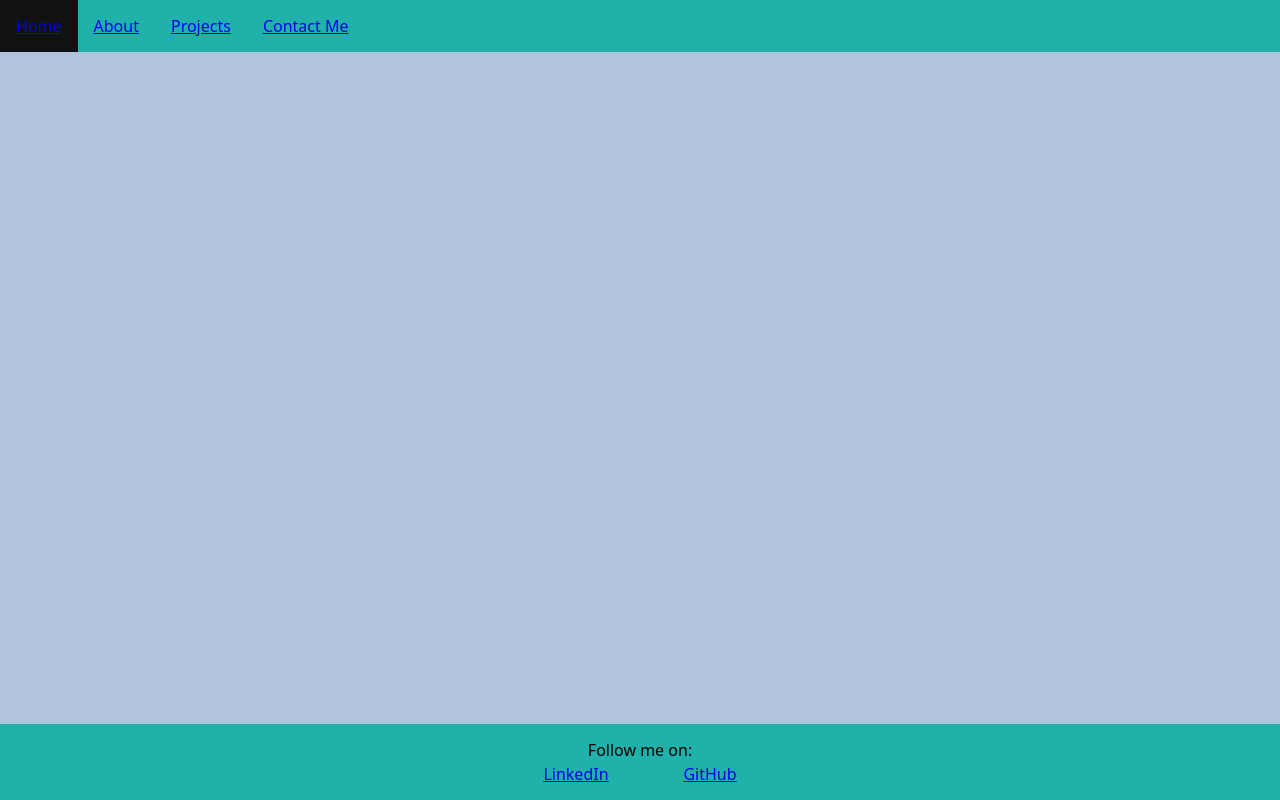
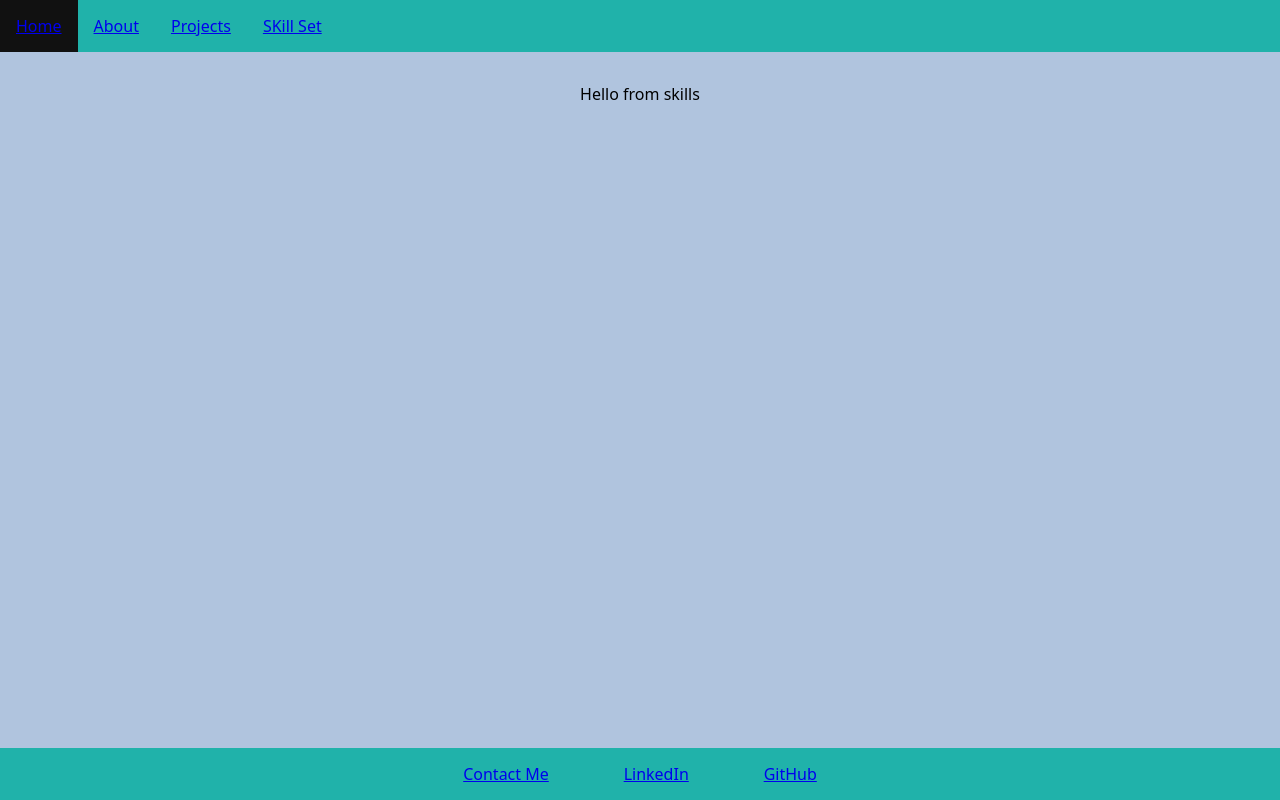
Before and after one commit to robharmer3/rh-portfolio, a React (Vite) app: page /skills in a window 1280 px wide. Built offline with nearby package versions, Linux system fonts and the light colour scheme.

Commit message:
skills page added

```diff
--- a/src/App.jsx
+++ b/src/App.jsx
@@ -9,6 +9,8 @@ import About from "./About";
 import Projects from "./Projects";
 import Contact from "./Contact";
 import ProjectSingle from "./Project/ProjectSingle";
+import Skill from "./Skills";
+import Skills from "./Skills";
 
 function App() {
   return (
@@ -23,6 +25,7 @@ function App() {
           <Route path="/about" element={<About />} />
           <Route path="/projects" element={<Projects />} />
           <Route path="/projects/:project_id" element={<ProjectSingle />} />
+          <Route path="/skills" element={<Skills />} />
           <Route path="/contacts" element={<Contact />} />
         </Routes>
       </section>
--- a/src/Common/Footer.jsx
+++ b/src/Common/Footer.jsx
@@ -6,8 +6,11 @@ const gitHub = "https://github.com/robharmer3";
 function Footer() {
   return (
     <>
-      <p>Follow me on:</p>
+      {/* <p>Follow me on:</p> */}
       <ul>
+        <li>
+          <Link to="/contacts">Contact Me</Link>
+        </li>
         <li>
           <Link to={linkedin}>LinkedIn</Link>
         </li>
--- a/src/Common/NavBar.jsx
+++ b/src/Common/NavBar.jsx
@@ -14,7 +14,7 @@ export default function NavBar() {
           <Link to="/projects">Projects</Link>
         </li>
         <li>
-          <Link to="/contacts">Contact Me</Link>
+          <Link to="/skills">SKill Set</Link>
         </li>
       </ul>
     </nav>
--- a/src/Contact.jsx
+++ b/src/Contact.jsx
@@ -22,7 +22,7 @@ function Contact() {
           <IonIcon name="location-outline"></IonIcon>
           <p>Bolton, Lancashire</p>
         </p>
-        <CVButton />s
+        <CVButton />
       </section>
     </>
   );
--- /dev/null
+++ b/src/Skills.jsx
@@ -0,0 +1,3 @@
+export default function Skills() {
+  return <p>Hello from skills</p>;
+}
--- a/src/index.css
+++ b/src/index.css
@@ -60,7 +60,6 @@ footer {
   width: 100%;
   overflow: hidden;
   background-color: lightseagreen;
-  /* border: solid blue; */
   padding: 14px 16px;
 }
 footer li {
```
